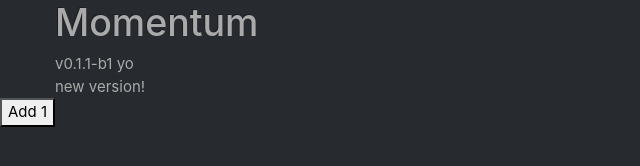
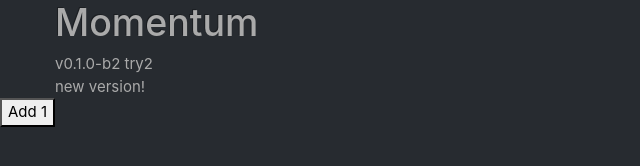
Before and after one commit to jigawhat/Momentum, an Electron app: page index.html in a window 800 px wide. Shown: the full height of the page, 0-640 px from the left. Drawn offline with nearby package versions, Linux system fonts and the light colour scheme.

Commit message:
test2 b2

```diff
--- a/index.html
+++ b/index.html
@@ -11,7 +11,7 @@
   <body>
     <div class="container">
       <h1>Momentum</h1>
-      v0.1.1-b1 yo<br />
+      v0.1.0-b2 try2<br />
       new version!
       <div id="output"></div>
     </div>
```
Also changed, not shown: package.json (+5 -4 lines).
